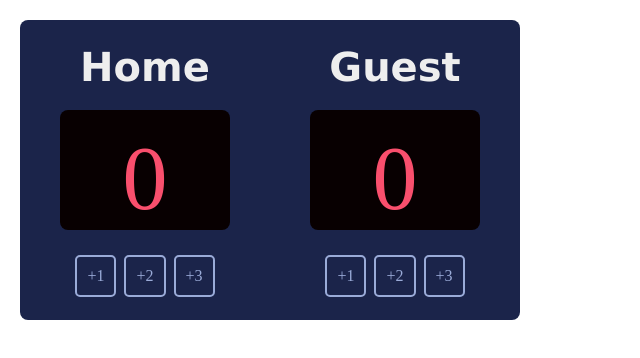
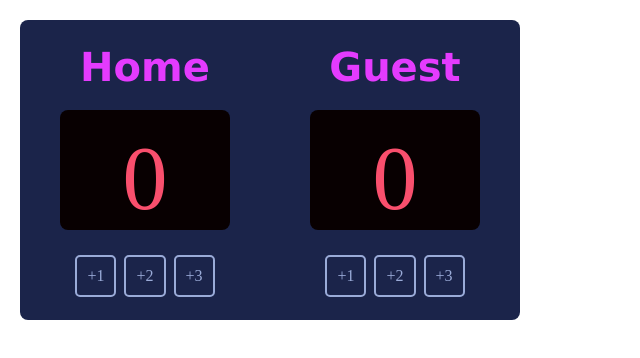
Before and after one commit to abhivetal/Scorecard, a website built with Vite: page index.html in a window 1280 px wide. Shown: the whole page, without its empty margins (0-640 px from the left). Built offline with nearby package versions, Linux system fonts and the light colour scheme; a web font is replaced by a local one.

Commit message:
Update index.css

```diff
--- a/index.css
+++ b/index.css
@@ -37,6 +37,7 @@ ul {
 
 .heading  {
     font-size: 40px;
+    color: rgb(228, 59, 254);
 }
 
 .main-score {
```
